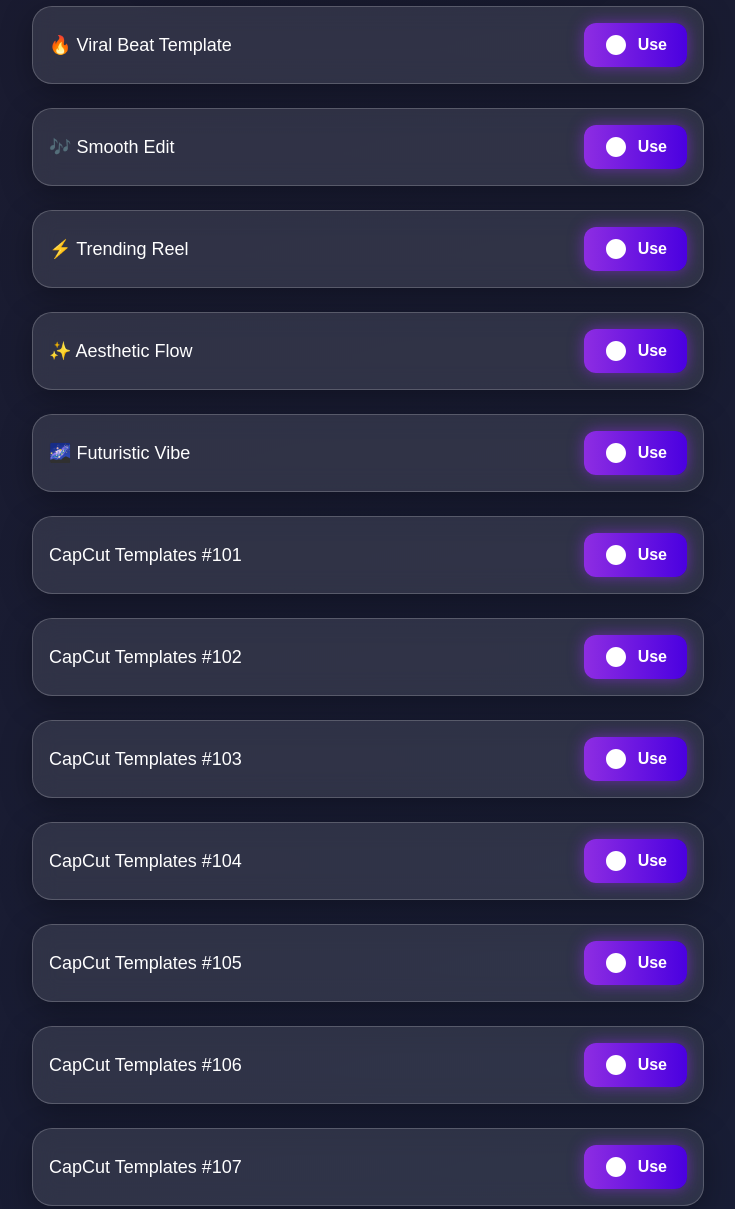
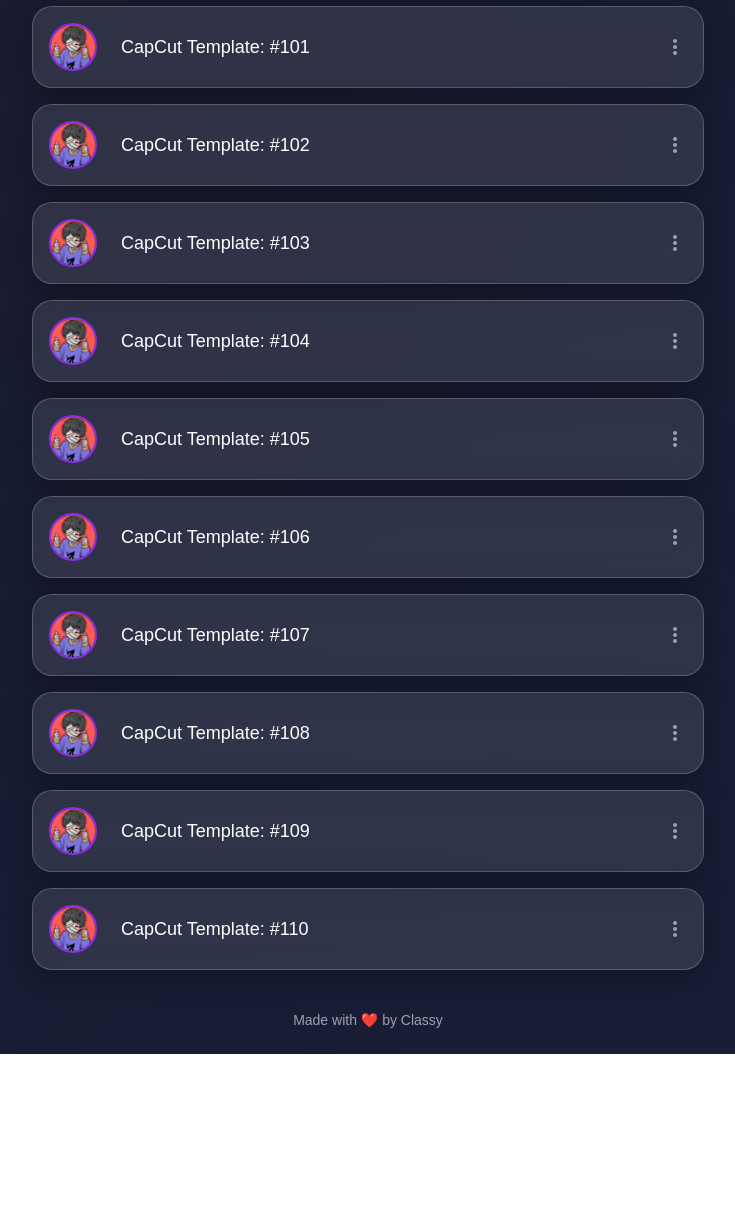
Before and after one commit to RARExSIGMA2025/Capcut, a plain HTML site: page index.html in a window 1280 px wide. Shown: the part 280-1489 px from the top of the page, without its empty margins (272-1007 px from the left). After the commit the page ends 1334 px from the top, so only its background shows below. Drawn offline with nearby package versions, Linux system fonts and the light colour scheme.

Commit message:
Update index.html

```diff
--- a/index.html
+++ b/index.html
@@ -29,25 +29,21 @@
       transform: translateY(-6px) scale(1.02);
       box-shadow: 0 12px 40px rgba(0,0,0,0.5);
     }
-    /* Updated button styling */
-    .btn-container {
+    /* New button/template row styling */
+    .template-row {
       display: flex;
       align-items: center;
-      justify-content: center;
-      gap: 10px;
-      background: linear-gradient(90deg, #8e2de2, #4a00e0);
+      padding: 1rem;
+      gap: 1.5rem;
+      text-decoration: none;
       color: white;
-      padding: 10px 20px;
-      border-radius: 12px;
-      font-weight: 600;
-      transition: 0.3s;
-      text-decoration: none;
-      box-shadow: 0 0 15px rgba(142, 45, 226, 0.6);
     }
-    .btn-container:hover {
-      background: linear-gradient(90deg, #4a00e0, #8e2de2);
-      box-shadow: 0 0 25px rgba(142, 45, 226, 0.9);
-      transform: scale(1.05);
+    .template-row .profile-thumb {
+      width: 48px;
+      height: 48px;
+      border-radius: 50%;
+      object-fit: cover;
+      border: 2px solid #8e2de2;
     }
     .fade-in {
       animation: fadeIn 1s ease forwards;
@@ -60,7 +56,7 @@
 </head>
 <body class="text-white flex flex-col items-center p-6">
 
-  <!-- Profile Section - The hero section is kept as-is -->
+  <!-- Profile Section -->
   <div class="glass p-6 flex flex-col items-center text-center fade-in w-full max-w-md">
     <img src="https://raw.githubusercontent.com/RARExSIGMA2025/Capcut/main/pfp1.jpg"
          alt="Profile Picture"
@@ -69,149 +65,81 @@
     <p class="text-gray-300 text-sm">Explore Viral CapCut Templates ⚡</p>
   </div>
 
-  <!-- Templates List - Now includes 10 new links starting from #101 -->
-  <div class="grid gap-6 mt-8 w-full max-w-2xl">
-    <!-- Existing templates -->
-    <a href="https://www.capcut.com/template-detail/7453863803332119861?template_id=7453863803332119861&share_token=94546543-c81e-4029-a067-babc00d6057d" target="_blank" class="glass p-4 flex justify-between items-center group">
-      <span class="text-lg font-medium">🔥 Viral Beat Template</span>
-      <span class="btn-container">
-        <svg xmlns="http://www.w3.org/2000/svg" class="w-6 h-6" viewBox="0 0 48 48" fill="none">
-          <path d="M24 4C12.95 4 4 12.95 4 24C4 35.05 12.95 44 24 44C35.05 44 44 35.05 44 24C44 12.95 35.05 4 24 4ZM24 22.8L16.2 16.2L14.7 17.7L21.3 24.3L14.7 30.9L16.2 32.4L24 25.8L31.8 32.4L33.3 30.9L26.7 24.3L33.3 17.7L31.8 16.2L24 22.8Z" fill="white"/>
+  <!-- Templates List - New layout matching the provided image -->
+  <div class="grid gap-4 mt-8 w-full max-w-2xl">
+    <!-- Existing templates, now with new design -->
+    <a href="https://www.capcut.com/template-detail/7453863803332119861?template_id=7453863803332119861&share_token=94546543-c81e-4029-a067-babc00d6057d" target="_blank" class="glass template-row">
+      <img src="https://raw.githubusercontent.com/RARExSIGMA2025/Capcut/main/pfp1.jpg" alt="Template Thumbnail" class="profile-thumb">
+      <span class="flex-grow text-lg font-medium">CapCut Template: #101</span>
+      <!-- Three-dot icon -->
+      <svg xmlns="http://www.w3.org/2000/svg" class="w-6 h-6 text-gray-400" viewBox="0 0 24 24" fill="currentColor">
+        <path d="M12 8c1.1 0 2-.9 2-2s-.9-2-2-2-2 .9-2 2 .9 2 2 2zm0 2c-1.1 0-2 .9-2 2s.9 2 2 2 2-.9 2-2-.9-2-2-2zm0 6c-1.1 0-2 .9-2 2s.9 2 2 2 2-.9 2-2-.9-2-2-2z"/>
       </svg>
-        Use
-      </span>
     </a>
-
-    <a href="https://www.capcut.com/template-detail/7466001911330770229?template_id=7466001911330770229&share_token=62df7695-d6e5-47e1-aa83-2d068621d839" target="_blank" class="glass p-4 flex justify-between items-center group">
-      <span class="text-lg font-medium">🎶 Smooth Edit</span>
-      <span class="btn-container">
-        <svg xmlns="http://www.w3.org/2000/svg" class="w-6 h-6" viewBox="0 0 48 48" fill="none">
-          <path d="M24 4C12.95 4 4 12.95 4 24C4 35.05 12.95 44 24 44C35.05 44 44 35.05 44 24C44 12.95 35.05 4 24 4ZM24 22.8L16.2 16.2L14.7 17.7L21.3 24.3L14.7 30.9L16.2 32.4L24 25.8L31.8 32.4L33.3 30.9L26.7 24.3L33.3 17.7L31.8 16.2L24 22.8Z" fill="white"/>
+    <a href="https://www.capcut.com/template-detail/7466001911330770229?template_id=7466001911330770229&share_token=62df7695-d6e5-47e1-aa83-2d068621d839" target="_blank" class="glass template-row">
+      <img src="https://raw.githubusercontent.com/RARExSIGMA2025/Capcut/main/pfp1.jpg" alt="Template Thumbnail" class="profile-thumb">
+      <span class="flex-grow text-lg font-medium">CapCut Template: #102</span>
+      <svg xmlns="http://www.w3.org/2000/svg" class="w-6 h-6 text-gray-400" viewBox="0 0 24 24" fill="currentColor">
+        <path d="M12 8c1.1 0 2-.9 2-2s-.9-2-2-2-2 .9-2 2 .9 2 2 2zm0 2c-1.1 0-2 .9-2 2s.9 2 2 2 2-.9 2-2-.9-2-2-2zm0 6c-1.1 0-2 .9-2 2s.9 2 2 2 2-.9 2-2-.9-2-2-2z"/>
       </svg>
-        Use
-      </span>
     </a>
-
-    <a href="https://www.capcut.com/template-detail/7500385878221557053?template_id=7500385878221557053&share_token=9a659294-d16a-4b02-a911-c737baf6da71" target="_blank" class="glass p-4 flex justify-between items-center group">
-      <span class="text-lg font-medium">⚡ Trending Reel</span>
-      <span class="btn-container">
-        <svg xmlns="http://www.w3.org/2000/svg" class="w-6 h-6" viewBox="0 0 48 48" fill="none">
-          <path d="M24 4C12.95 4 4 12.95 4 24C4 35.05 12.95 44 24 44C35.05 44 44 35.05 44 24C44 12.95 35.05 4 24 4ZM24 22.8L16.2 16.2L14.7 17.7L21.3 24.3L14.7 30.9L16.2 32.4L24 25.8L31.8 32.4L33.3 30.9L26.7 24.3L33.3 17.7L31.8 16.2L24 22.8Z" fill="white"/>
+    <a href="https://www.capcut.com/template-detail/7500385878221557053?template_id=7500385878221557053&share_token=9a659294-d16a-4b02-a911-c737baf6da71" target="_blank" class="glass template-row">
+      <img src="https://raw.githubusercontent.com/RARExSIGMA2025/Capcut/main/pfp1.jpg" alt="Template Thumbnail" class="profile-thumb">
+      <span class="flex-grow text-lg font-medium">CapCut Template: #103</span>
+      <svg xmlns="http://www.w3.org/2000/svg" class="w-6 h-6 text-gray-400" viewBox="0 0 24 24" fill="currentColor">
+        <path d="M12 8c1.1 0 2-.9 2-2s-.9-2-2-2-2 .9-2 2 .9 2 2 2zm0 2c-1.1 0-2 .9-2 2s.9 2 2 2 2-.9 2-2-.9-2-2-2zm0 6c-1.1 0-2 .9-2 2s.9 2 2 2 2-.9 2-2-.9-2-2-2z"/>
       </svg>
-        Use
-      </span>
     </a>
-
-    <a href="https://www.capcut.com/template-detail/7525116727382871357?template_id=7525116727382871357&share_token=3c06a810-ccdd-4ae1-9be6-e511d7356202" target="_blank" class="glass p-4 flex justify-between items-center group">
-      <span class="text-lg font-medium">✨ Aesthetic Flow</span>
-      <span class="btn-container">
-        <svg xmlns="http://www.w3.org/2000/svg" class="w-6 h-6" viewBox="0 0 48 48" fill="none">
-          <path d="M24 4C12.95 4 4 12.95 4 24C4 35.05 12.95 44 24 44C35.05 44 44 35.05 44 24C44 12.95 35.05 4 24 4ZM24 22.8L16.2 16.2L14.7 17.7L21.3 24.3L14.7 30.9L16.2 32.4L24 25.8L31.8 32.4L33.3 30.9L26.7 24.3L33.3 17.7L31.8 16.2L24 22.8Z" fill="white"/>
+    <a href="https://www.capcut.com/template-detail/7525116727382871357?template_id=7525116727382871357&share_token=3c06a810-ccdd-4ae1-9be6-e511d7356202" target="_blank" class="glass template-row">
+      <img src="https://raw.githubusercontent.com/RARExSIGMA2025/Capcut/main/pfp1.jpg" alt="Template Thumbnail" class="profile-thumb">
+      <span class="flex-grow text-lg font-medium">CapCut Template: #104</span>
+      <svg xmlns="http://www.w3.org/2000/svg" class="w-6 h-6 text-gray-400" viewBox="0 0 24 24" fill="currentColor">
+        <path d="M12 8c1.1 0 2-.9 2-2s-.9-2-2-2-2 .9-2 2 .9 2 2 2zm0 2c-1.1 0-2 .9-2 2s.9 2 2 2 2-.9 2-2-.9-2-2-2zm0 6c-1.1 0-2 .9-2 2s.9 2 2 2 2-.9 2-2-.9-2-2-2z"/>
       </svg>
-        Use
-      </span>
     </a>
-
-    <a href="https://www.capcut.com/template-detail/7517695981433982269?template_id=7517695981433982269&share_token=f8a715ac-4b41-44ba-b00e-85e5a809923f" target="_blank" class="glass p-4 flex justify-between items-center group">
-      <span class="text-lg font-medium">🌌 Futuristic Vibe</span>
-      <span class="btn-container">
-        <svg xmlns="http://www.w3.org/2000/svg" class="w-6 h-6" viewBox="0 0 48 48" fill="none">
-          <path d="M24 4C12.95 4 4 12.95 4 24C4 35.05 12.95 44 24 44C35.05 44 44 35.05 44 24C44 12.95 35.05 4 24 4ZM24 22.8L16.2 16.2L14.7 17.7L21.3 24.3L14.7 30.9L16.2 32.4L24 25.8L31.8 32.4L33.3 30.9L26.7 24.3L33.3 17.7L31.8 16.2L24 22.8Z" fill="white"/>
+    <a href="https://www.capcut.com/template-detail/7517695981433982269?template_id=7517695981433982269&share_token=f8a715ac-4b41-44ba-b00e-85e5a809923f" target="_blank" class="glass template-row">
+      <img src="https://raw.githubusercontent.com/RARExSIGMA2025/Capcut/main/pfp1.jpg" alt="Template Thumbnail" class="profile-thumb">
+      <span class="flex-grow text-lg font-medium">CapCut Template: #105</span>
+      <svg xmlns="http://www.w3.org/2000/svg" class="w-6 h-6 text-gray-400" viewBox="0 0 24 24" fill="currentColor">
+        <path d="M12 8c1.1 0 2-.9 2-2s-.9-2-2-2-2 .9-2 2 .9 2 2 2zm0 2c-1.1 0-2 .9-2 2s.9 2 2 2 2-.9 2-2-.9-2-2-2zm0 6c-1.1 0-2 .9-2 2s.9 2 2 2 2-.9 2-2-.9-2-2-2z"/>
       </svg>
-        Use
-      </span>
     </a>
 
     <!-- New templates added below -->
-    <a href="https://www.capcut.com/t/Zs8PVsWfo/" target="_blank" class="glass p-4 flex justify-between items-center group">
-      <span class="text-lg font-medium">CapCut Templates #101</span>
-      <span class="btn-container">
-        <svg xmlns="http://www.w3.org/2000/svg" class="w-6 h-6" viewBox="0 0 48 48" fill="none">
-          <path d="M24 4C12.95 4 4 12.95 4 24C4 35.05 12.95 44 24 44C35.05 44 44 35.05 44 24C44 12.95 35.05 4 24 4ZM24 22.8L16.2 16.2L14.7 17.7L21.3 24.3L14.7 30.9L16.2 32.4L24 25.8L31.8 32.4L33.3 30.9L26.7 24.3L33.3 17.7L31.8 16.2L24 22.8Z" fill="white"/>
+    <a href="https://www.capcut.com/t/Zs8PVsWfo/" target="_blank" class="glass template-row">
+      <img src="https://raw.githubusercontent.com/RARExSIGMA2025/Capcut/main/pfp1.jpg" alt="Template Thumbnail" class="profile-thumb">
+      <span class="flex-grow text-lg font-medium">CapCut Template: #106</span>
+      <svg xmlns="http://www.w3.org/2000/svg" class="w-6 h-6 text-gray-400" viewBox="0 0 24 24" fill="currentColor">
+        <path d="M12 8c1.1 0 2-.9 2-2s-.9-2-2-2-2 .9-2 2 .9 2 2 2zm0 2c-1.1 0-2 .9-2 2s.9 2 2 2 2-.9 2-2-.9-2-2-2zm0 6c-1.1 0-2 .9-2 2s.9 2 2 2 2-.9 2-2-.9-2-2-2z"/>
       </svg>
-        Use
-      </span>
     </a>
-    <a href="https://www.capcut.com/t/Zs8PgGXpr" target="_blank" class="glass p-4 flex justify-between items-center group">
-      <span class="text-lg font-medium">CapCut Templates #102</span>
-      <span class="btn-container">
-        <svg xmlns="http://www.w3.org/2000/svg" class="w-6 h-6" viewBox="0 0 48 48" fill="none">
-          <path d="M24 4C12.95 4 4 12.95 4 24C4 35.05 12.95 44 24 44C35.05 44 44 35.05 44 24C44 12.95 35.05 4 24 4ZM24 22.8L16.2 16.2L14.7 17.7L21.3 24.3L14.7 30.9L16.2 32.4L24 25.8L31.8 32.4L33.3 30.9L26.7 24.3L33.3 17.7L31.8 16.2L24 22.8Z" fill="white"/>
+    <a href="https://www.capcut.com/t/Zs8PgGXpr" target="_blank" class="glass template-row">
+      <img src="https://raw.githubusercontent.com/RARExSIGMA2025/Capcut/main/pfp1.jpg" alt="Template Thumbnail" class="profile-thumb">
+      <span class="flex-grow text-lg font-medium">CapCut Template: #107</span>
+      <svg xmlns="http://www.w3.org/2000/svg" class="w-6 h-6 text-gray-400" viewBox="0 0 24 24" fill="currentColor">
+        <path d="M12 8c1.1 0 2-.9 2-2s-.9-2-2-2-2 .9-2 2 .9 2 2 2zm0 2c-1.1 0-2 .9-2 2s.9 2 2 2 2-.9 2-2-.9-2-2-2zm0 6c-1.1 0-2 .9-2 2s.9 2 2 2 2-.9 2-2-.9-2-2-2z"/>
       </svg>
-        Use
-      </span>
     </a>
-    <a href="https://www.capcut.com/template-detail/7497986635791895861?template_id=7497986635791895861&share_token=eb513307-2fea-43f7-a876-b86170b5f74a&enter_from=template_detail&region=US&language=en&platform=whatsapp&is_copy_link=0" target="_blank" class="glass p-4 flex justify-between items-center group">
-      <span class="text-lg font-medium">CapCut Templates #103</span>
-      <span class="btn-container">
-        <svg xmlns="http://www.w3.org/2000/svg" class="w-6 h-6" viewBox="0 0 48 48" fill="none">
-          <path d="M24 4C12.95 4 4 12.95 4 24C4 35.05 12.95 44 24 44C35.05 44 44 35.05 44 24C44 12.95 35.05 4 24 4ZM24 22.8L16.2 16.2L14.7 17.7L21.3 24.3L14.7 30.9L16.2 32.4L24 25.8L31.8 32.4L33.3 30.9L26.7 24.3L33.3 17.7L31.8 16.2L24 22.8Z" fill="white"/>
+    <a href="https://www.capcut.com/template-detail/7497986635791895861?template_id=7497986635791895861&share_token=eb513307-2fea-43f7-a876-b86170b5f74a&enter_from=template_detail&region=US&language=en&platform=whatsapp&is_copy_link=0" target="_blank" class="glass template-row">
+      <img src="https://raw.githubusercontent.com/RARExSIGMA2025/Capcut/main/pfp1.jpg" alt="Template Thumbnail" class="profile-thumb">
+      <span class="flex-grow text-lg font-medium">CapCut Template: #108</span>
+      <svg xmlns="http://www.w3.org/2000/svg" class="w-6 h-6 text-gray-400" viewBox="0 0 24 24" fill="currentColor">
+        <path d="M12 8c1.1 0 2-.9 2-2s-.9-2-2-2-2 .9-2 2 .9 2 2 2zm0 2c-1.1 0-2 .9-2 2s.9 2 2 2 2-.9 2-2-.9-2-2-2zm0 6c-1.1 0-2 .9-2 2s.9 2 2 2 2-.9 2-2-.9-2-2-2z"/>
       </svg>
-        Use
-      </span>
     </a>
-    <a href="https://www.capcut.com/t/Zs8PsVKHp" target="_blank" class="glass p-4 flex justify-between items-center group">
-      <span class="text-lg font-medium">CapCut Templates #104</span>
-      <span class="btn-container">
-        <svg xmlns="http://www.w3.org/2000/svg" class="w-6 h-6" viewBox="0 0 48 48" fill="none">
-          <path d="M24 4C12.95 4 4 12.95 4 24C4 35.05 12.95 44 24 44C35.05 44 44 35.05 44 24C44 12.95 35.05 4 24 4ZM24 22.8L16.2 16.2L14.7 17.7L21.3 24.3L14.7 30.9L16.2 32.4L24 25.8L31.8 32.4L33.3 30.9L26.7 24.3L33.3 17.7L31.8 16.2L24 22.8Z" fill="white"/>
+    <a href="https://www.capcut.com/t/Zs8PsVKHp" target="_blank" class="glass template-row">
+      <img src="https://raw.githubusercontent.com/RARExSIGMA2025/Capcut/main/pfp1.jpg" alt="Template Thumbnail" class="profile-thumb">
+      <span class="flex-grow text-lg font-medium">CapCut Template: #109</span>
+      <svg xmlns="http://www.w3.org/2000/svg" class="w-6 h-6 text-gray-400" viewBox="0 0 24 24" fill="currentColor">
+        <path d="M12 8c1.1 0 2-.9 2-2s-.9-2-2-2-2 .9-2 2 .9 2 2 2zm0 2c-1.1 0-2 .9-2 2s.9 2 2 2 2-.9 2-2-.9-2-2-2zm0 6c-1.1 0-2 .9-2 2s.9 2 2 2 2-.9 2-2-.9-2-2-2z"/>
       </svg>
-        Use
-      </span>
     </a>
-    <a href="https://www.capcut.com/t/Zs8Pcs5KC" target="_blank" class="glass p-4 flex justify-between items-center group">
-      <span class="text-lg font-medium">CapCut Templates #105</span>
-      <span class="btn-container">
-        <svg xmlns="http://www.w3.org/2000/svg" class="w-6 h-6" viewBox="0 0 48 48" fill="none">
-          <path d="M24 4C12.95 4 4 12.95 4 24C4 35.05 12.95 44 24 44C35.05 44 44 35.05 44 24C44 12.95 35.05 4 24 4ZM24 22.8L16.2 16.2L14.7 17.7L21.3 24.3L14.7 30.9L16.2 32.4L24 25.8L31.8 32.4L33.3 30.9L26.7 24.3L33.3 17.7L31.8 16.2L24 22.8Z" fill="white"/>
+    <a href="https://www.capcut.com/t/Zs8Pcs5KC" target="_blank" class="glass template-row">
+      <img src="https://raw.githubusercontent.com/RARExSIGMA2025/Capcut/main/pfp1.jpg" alt="Template Thumbnail" class="profile-thumb">
+      <span class="flex-grow text-lg font-medium">CapCut Template: #110</span>
+      <svg xmlns="http://www.w3.org/2000/svg" class="w-6 h-6 text-gray-400" viewBox="0 0 24 24" fill="currentColor">
+        <path d="M12 8c1.1 0 2-.9 2-2s-.9-2-2-2-2 .9-2 2 .9 2 2 2zm0 2c-1.1 0-2 .9-2 2s.9 2 2 2 2-.9 2-2-.9-2-2-2zm0 6c-1.1 0-2 .9-2 2s.9 2 2 2 2-.9 2-2-.9-2-2-2z"/>
       </svg>
-        Use
-      </span>
-    </a>
-    <a href="https://www.capcut.com/t/Zs8PwomsN" target="_blank" class="glass p-4 flex justify-between items-center group">
-      <span class="text-lg font-medium">CapCut Templates #106</span>
-      <span class="btn-container">
-        <svg xmlns="http://www.w3.org/2000/svg" class="w-6 h-6" viewBox="0 0 48 48" fill="none">
-          <path d="M24 4C12.95 4 4 12.95 4 24C4 35.05 12.95 44 24 44C35.05 44 44 35.05 44 24C44 12.95 35.05 4 24 4ZM24 22.8L16.2 16.2L14.7 17.7L21.3 24.3L14.7 30.9L16.2 32.4L24 25.8L31.8 32.4L33.3 30.9L26.7 24.3L33.3 17.7L31.8 16.2L24 22.8Z" fill="white"/>
-        </svg>
-        Use
-      </span>
-    </a>
-    <a href="https://www.capcut.com/t/Zs85J79o1" target="_blank" class="glass p-4 flex justify-between items-center group">
-      <span class="text-lg font-medium">CapCut Templates #107</span>
-      <span class="btn-container">
-        <svg xmlns="http://www.w3.org/2000/svg" class="w-6 h-6" viewBox="0 0 48 48" fill="none">
-          <path d="M24 4C12.95 4 4 12.95 4 24C4 35.05 12.95 44 24 44C35.05 44 44 35.05 44 24C44 12.95 35.05 4 24 4ZM24 22.8L16.2 16.2L14.7 17.7L21.3 24.3L14.7 30.9L16.2 32.4L24 25.8L31.8 32.4L33.3 30.9L26.7 24.3L33.3 17.7L31.8 16.2L24 22.8Z" fill="white"/>
-        </svg>
-        Use
-      </span>
-    </a>
-    <a href="https://www.capcut.com/t/Zs85RwCom" target="_blank" class="glass p-4 flex justify-between items-center group">
-      <span class="text-lg font-medium">CapCut Templates #108</span>
-      <span class="btn-container">
-        <svg xmlns="http://www.w3.org/2000/svg" class="w-6 h-6" viewBox="0 0 48 48" fill="none">
-          <path d="M24 4C12.95 4 4 12.95 4 24C4 35.05 12.95 44 24 44C35.05 44 44 35.05 44 24C44 12.95 35.05 4 24 4ZM24 22.8L16.2 16.2L14.7 17.7L21.3 24.3L14.7 30.9L16.2 32.4L24 25.8L31.8 32.4L33.3 30.9L26.7 24.3L33.3 17.7L31.8 16.2L24 22.8Z" fill="white"/>
-        </svg>
-        Use
-      </span>
-    </a>
-    <a href="https://www.capcut.com/t/Zs85N12JW" target="_blank" class="glass p-4 flex justify-between items-center group">
-      <span class="text-lg font-medium">CapCut Templates #109</span>
-      <span class="btn-container">
-        <svg xmlns="http://www.w3.org/2000/svg" class="w-6 h-6" viewBox="0 0 48 48" fill="none">
-          <path d="M24 4C12.95 4 4 12.95 4 24C4 35.05 12.95 44 24 44C35.05 44 44 35.05 44 24C44 12.95 35.05 4 24 4ZM24 22.8L16.2 16.2L14.7 17.7L21.3 24.3L14.7 30.9L16.2 32.4L24 25.8L31.8 32.4L33.3 30.9L26.7 24.3L33.3 17.7L31.8 16.2L24 22.8Z" fill="white"/>
-        </svg>
-        Use
-      </span>
-    </a>
-    <a href="https://www.capcut.com/t/Zs85RRqxH" target="_blank" class="glass p-4 flex justify-between items-center group">
-      <span class="text-lg font-medium">CapCut Templates #110</span>
-      <span class="btn-container">
-        <svg xmlns="http://www.w3.org/2000/svg" class="w-6 h-6" viewBox="0 0 48 48" fill="none">
-          <path d="M24 4C12.95 4 4 12.95 4 24C4 35.05 12.95 44 24 44C35.05 44 44 35.05 44 24C44 12.95 35.05 4 24 4ZM24 22.8L16.2 16.2L14.7 17.7L21.3 24.3L14.7 30.9L16.2 32.4L24 25.8L31.8 32.4L33.3 30.9L26.7 24.3L33.3 17.7L31.8 16.2L24 22.8Z" fill="white"/>
-        </svg>
-        Use
-      </span>
     </a>
 
   </div>
```
Lines whose indentation alone changed are shown as unchanged.
